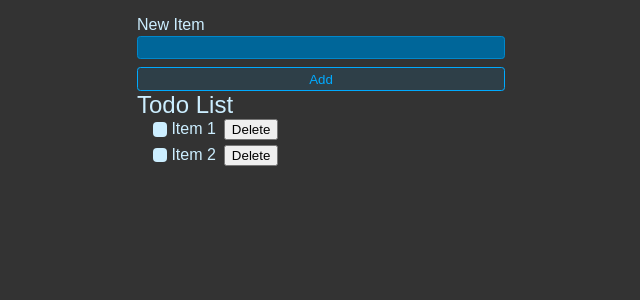
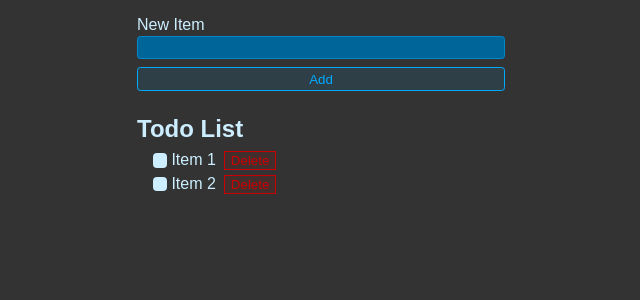
Before and after one commit to JustinNguyen2003/Todo-List, a React (Vite) app: page / in a window 1280 px wide. Shown: the top 300 px of the page, without its empty margins (319-959 px from the left). Built offline with nearby package versions, Linux system fonts and the light colour scheme.

Commit message:
Added state for input.

```diff
--- a/src/App.jsx
+++ b/src/App.jsx
@@ -1,16 +1,27 @@
 import "./styles.css"
+import { useState } from "react"
 
 export default function App() {
+  const [newItem, setNewItem] = useState("")
+  const [todos, setTodos] = useState([])
+
+  function handleSubmit(e){
+    e.preventDefault()
+
+    setTodos() //!Finished working here
+  }
+
+
   return (
     <>
-    <form className="new-item-form">
+    <form onSubmit={handleSubmit}className="new-item-form">
       <div className="form-row">
         <label htmlFor="item">New Item</label>
-        <input type="text" id="item" />
+        <input value={newItem} onChange={e => setNewItem(e.target.value)} type="text" id="item" />
       </div>
       <button className="btn">Add</button>
     </form>
-    <hi className="header">Todo List</hi>
+    <h1 className="header">Todo List</h1>
     <ul className="list">
       <li>
         <label>
--- a/src/styles.css
+++ b/src/styles.css
@@ -38,14 +38,14 @@
     background: hsl(200, 100%, 50%, 0.2);
   }
 
-  .btn.btn-danger {
+  .deleteBtn {
     background: hsl(0, 100%, 40%, 0.1);
     border: 1px solid hsl(0, 100%, 40%);
     color: hsl(0, 100%, 40%);
   }
 
-  .btn.btn-danger:hover,
-  .btn.btn-danger:focus-visible {
+  .deleteBtn:hover,
+  .deleteBtn:focus-visible {
     background: hsl(0, 100%, 40%, 0.2);
   }
 
```
